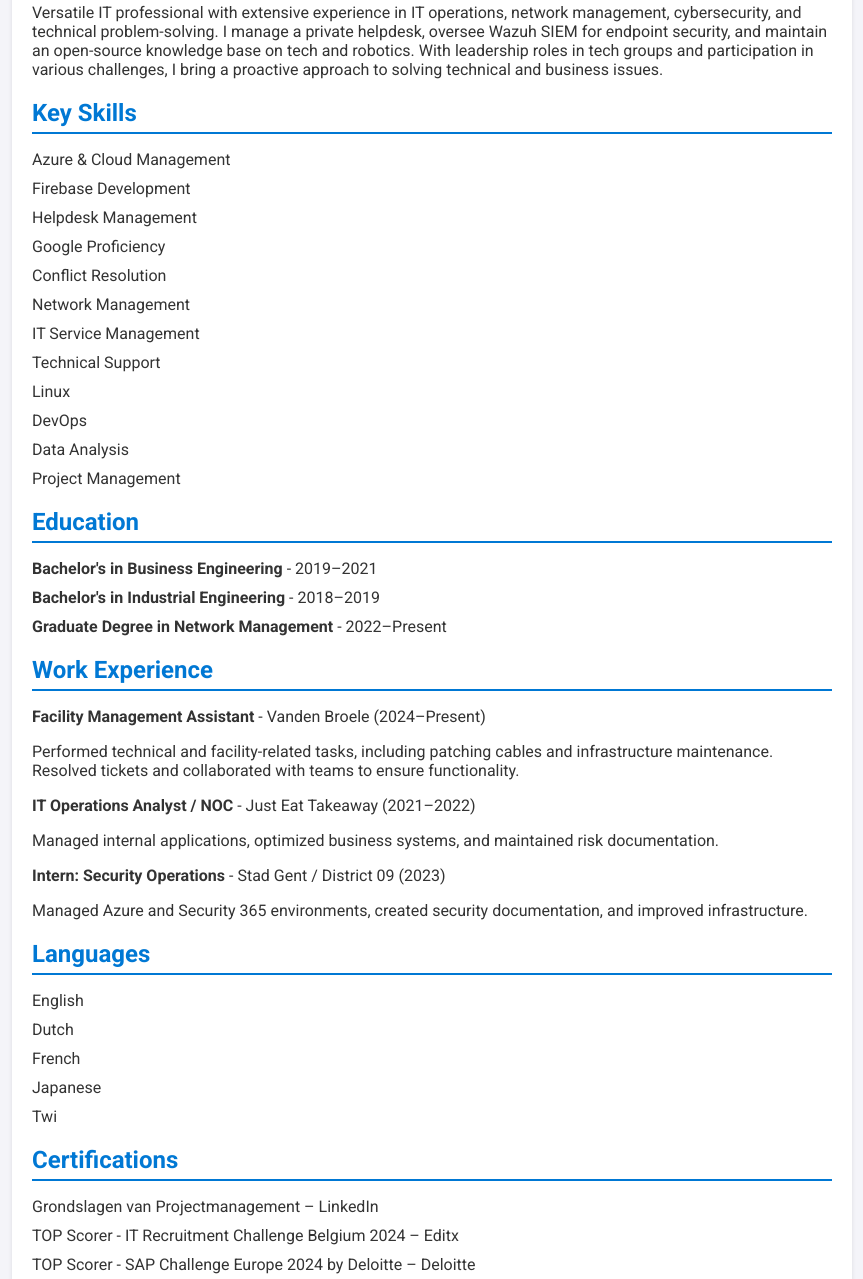
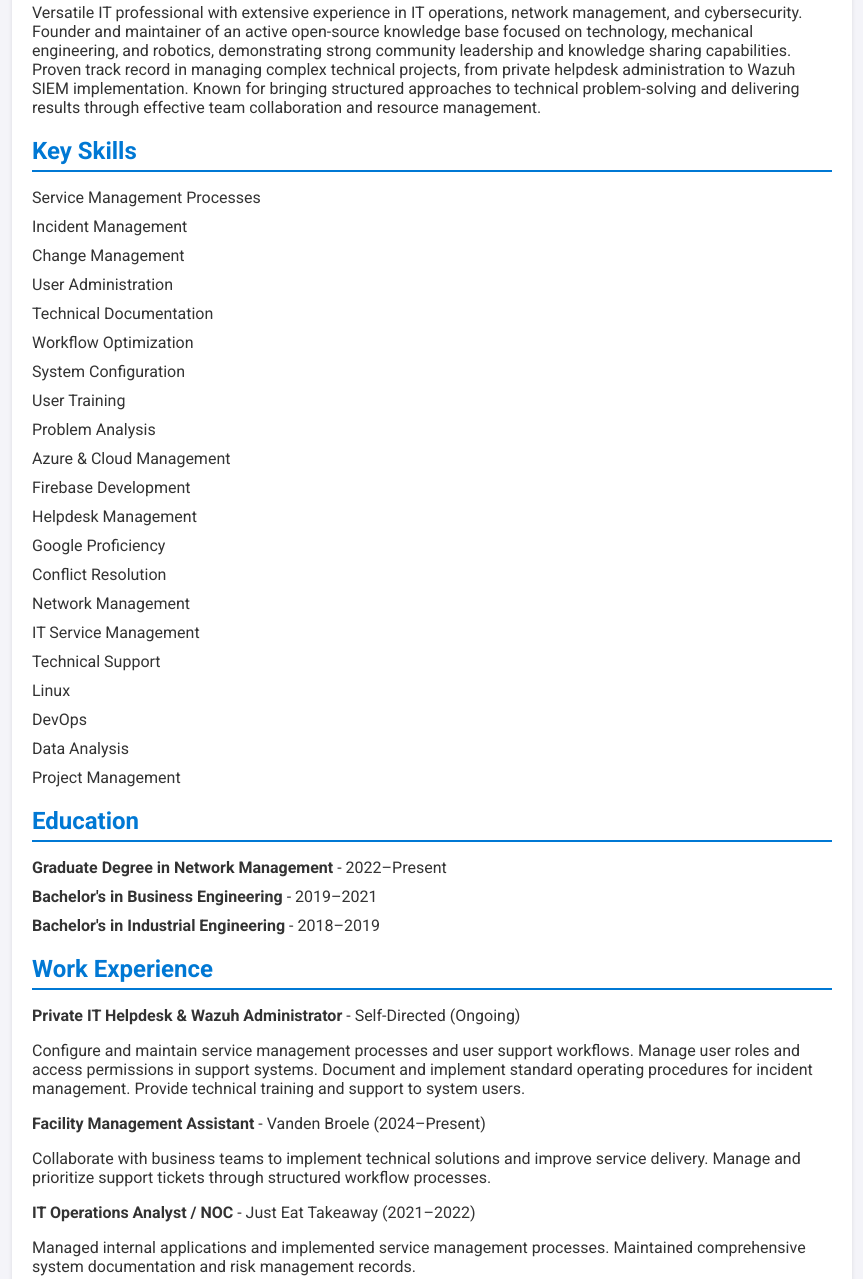
Before and after one commit to Yasuke2000/David, a plain HTML site: page index.html in a window 1280 px wide. Shown: the part 418-1697 px from the top of the page, without its empty margins (208-1071 px from the left). Drawn offline with Linux system fonts and the light colour scheme.

Commit message:
Update index.html

```diff
--- a/index.html
+++ b/index.html
@@ -74,7 +74,7 @@
 <body>
     <header>
         <h1>David Delporte</h1>
-        <p>Information Technology Professional</p>
+        <p>IT Service Management Specialist</p>
     </header>
 
     <main>
@@ -88,12 +88,21 @@
 
         <section>
             <h2>Professional Summary</h2>
-            <p>Versatile IT professional with extensive experience in IT operations, network management, cybersecurity, and technical problem-solving. I manage a private helpdesk, oversee Wazuh SIEM for endpoint security, and maintain an open-source knowledge base on tech and robotics. With leadership roles in tech groups and participation in various challenges, I bring a proactive approach to solving technical and business issues.</p>
+            <p>Versatile IT professional with extensive experience in IT operations, network management, and cybersecurity. Founder and maintainer of an active open-source knowledge base focused on technology, mechanical engineering, and robotics, demonstrating strong community leadership and knowledge sharing capabilities. Proven track record in managing complex technical projects, from private helpdesk administration to Wazuh SIEM implementation. Known for bringing structured approaches to technical problem-solving and delivering results through effective team collaboration and resource management.</p>
         </section>
 
         <section>
             <h2>Key Skills</h2>
             <ul>
+                <li>Service Management Processes</li>
+                <li>Incident Management</li>
+                <li>Change Management</li>
+                <li>User Administration</li>
+                <li>Technical Documentation</li>
+                <li>Workflow Optimization</li>
+                <li>System Configuration</li>
+                <li>User Training</li>
+                <li>Problem Analysis</li>
                 <li>Azure & Cloud Management</li>
                 <li>Firebase Development</li>
                 <li>Helpdesk Management</li>
@@ -112,9 +121,9 @@
         <section>
             <h2>Education</h2>
             <ul>
+                <li><strong>Graduate Degree in Network Management</strong> - 2022–Present</li>
                 <li><strong>Bachelor's in Business Engineering</strong> - 2019–2021</li>
                 <li><strong>Bachelor's in Industrial Engineering</strong> - 2018–2019</li>
-                <li><strong>Graduate Degree in Network Management</strong> - 2022–Present</li>
             </ul>
         </section>
 
@@ -122,12 +131,16 @@
             <h2>Work Experience</h2>
             <ul>
                 <li>
+                    <strong>Private IT Helpdesk & Wazuh Administrator</strong> - Self-Directed (Ongoing)
+                    <p>Configure and maintain service management processes and user support workflows. Manage user roles and access permissions in support systems. Document and implement standard operating procedures for incident management. Provide technical training and support to system users.</p>
+                </li>
+                <li>
                     <strong>Facility Management Assistant</strong> - Vanden Broele (2024–Present)
-                    <p>Performed technical and facility-related tasks, including patching cables and infrastructure maintenance. Resolved tickets and collaborated with teams to ensure functionality.</p>
+                    <p>Collaborate with business teams to implement technical solutions and improve service delivery. Manage and prioritize support tickets through structured workflow processes.</p>
                 </li>
                 <li>
                     <strong>IT Operations Analyst / NOC</strong> - Just Eat Takeaway (2021–2022)
-                    <p>Managed internal applications, optimized business systems, and maintained risk documentation.</p>
+                    <p>Managed internal applications and implemented service management processes. Maintained comprehensive system documentation and risk management records.</p>
                 </li>
                 <li>
                     <strong>Intern: Security Operations</strong> - Stad Gent / District 09 (2023)
@@ -139,8 +152,8 @@
         <section>
             <h2>Languages</h2>
             <ul>
+                <li>Dutch (Native)</li>
                 <li>English</li>
-                <li>Dutch</li>
                 <li>French</li>
                 <li>Japanese</li>
                 <li>Twi</li>
@@ -151,6 +164,7 @@
             <h2>Certifications</h2>
             <ul>
                 <li>Grondslagen van Projectmanagement – LinkedIn</li>
+                <li>DevOps Foundations: SRE – LinkedIn</li>
                 <li>TOP Scorer - IT Recruitment Challenge Belgium 2024 – Editx</li>
                 <li>TOP Scorer - SAP Challenge Europe 2024 by Deloitte – Deloitte</li>
                 <li>Cybersecurity Engineering Virtual Internship Program – Forage</li>
```
